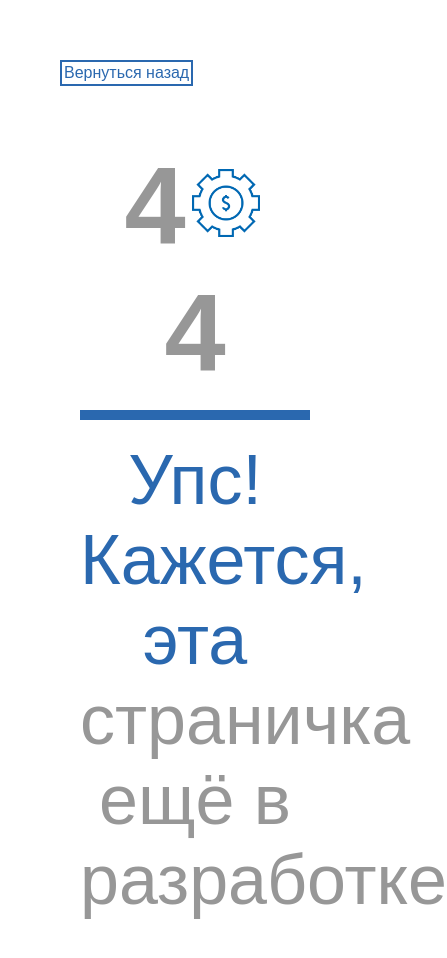
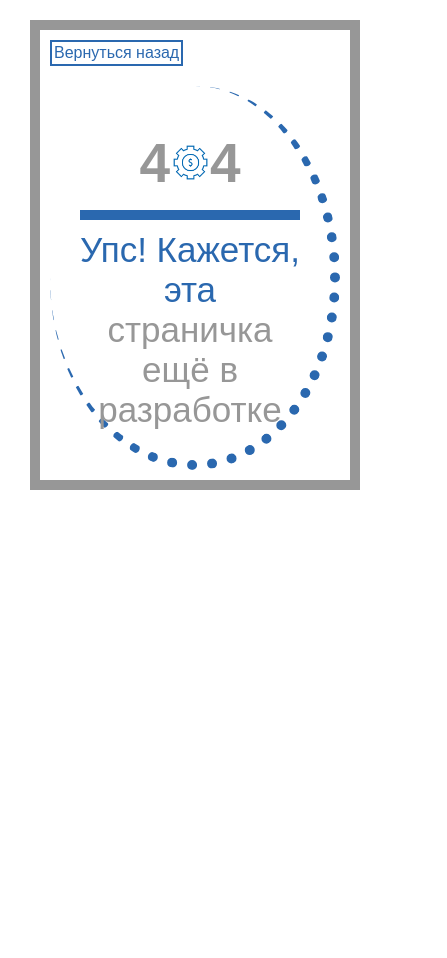
Before and after one commit to 2000Ilya/projects, a website: page public/pages/error404.html in a window 390 px wide. Shown: the whole page, 447 px wide, since content can reach past the window. After the commit the page ends 844 px from the top, so only its background shows below. Drawn offline with Linux system fonts and the light colour scheme.

Commit message:
mobile 404

```diff
--- a/public/css/error404.css
+++ b/public/css/error404.css
@@ -1,6 +1,6 @@
 * {
     font-family: 'proxima-nova', sans-serif;
-    margin: 20px;
+    margin: 10px;
 }
 
 .goback {
@@ -44,3 +44,29 @@
     text-align: center;
     margin-top: 0;
 }
+
+.allerrorinfo {
+    border-right: 10px dotted #2a68af;
+    border-bottom: 10px dotted #2a68af;
+    border-radius: 50%;
+    padding: 20px;
+}
+
+.alldata {
+    border: 10px solid #979797;
+}
+
+@media screen and (max-width: 760px) {
+    .errortext {
+        font-size: 55px;
+    }
+
+    .bluetext, .greytext {
+        font-size: 35px;
+    }
+
+    .errortext img {
+        height: 35px;
+        margin: 2.5px;
+    }
+}
--- a/public/pages/error404.html
+++ b/public/pages/error404.html
@@ -6,6 +6,7 @@
     <meta name="viewport" content="width=device-width, initial-scale=1">
 </head>
 <body>
+    <div class="alldata">
         <a class="goback" onclick="goBack()">Вернуться назад</a>
         <div class="allerrorinfo">
             <div class="errortext">
@@ -13,6 +14,7 @@
             </div>
             <div class="bluetext">Упс! Кажется, эта</div>
             <div class="greytext">страничка ещё в<br>разработке</div>
+        </div>
     </div>
 
 <script>
```
Lines whose indentation alone changed are shown as unchanged.
